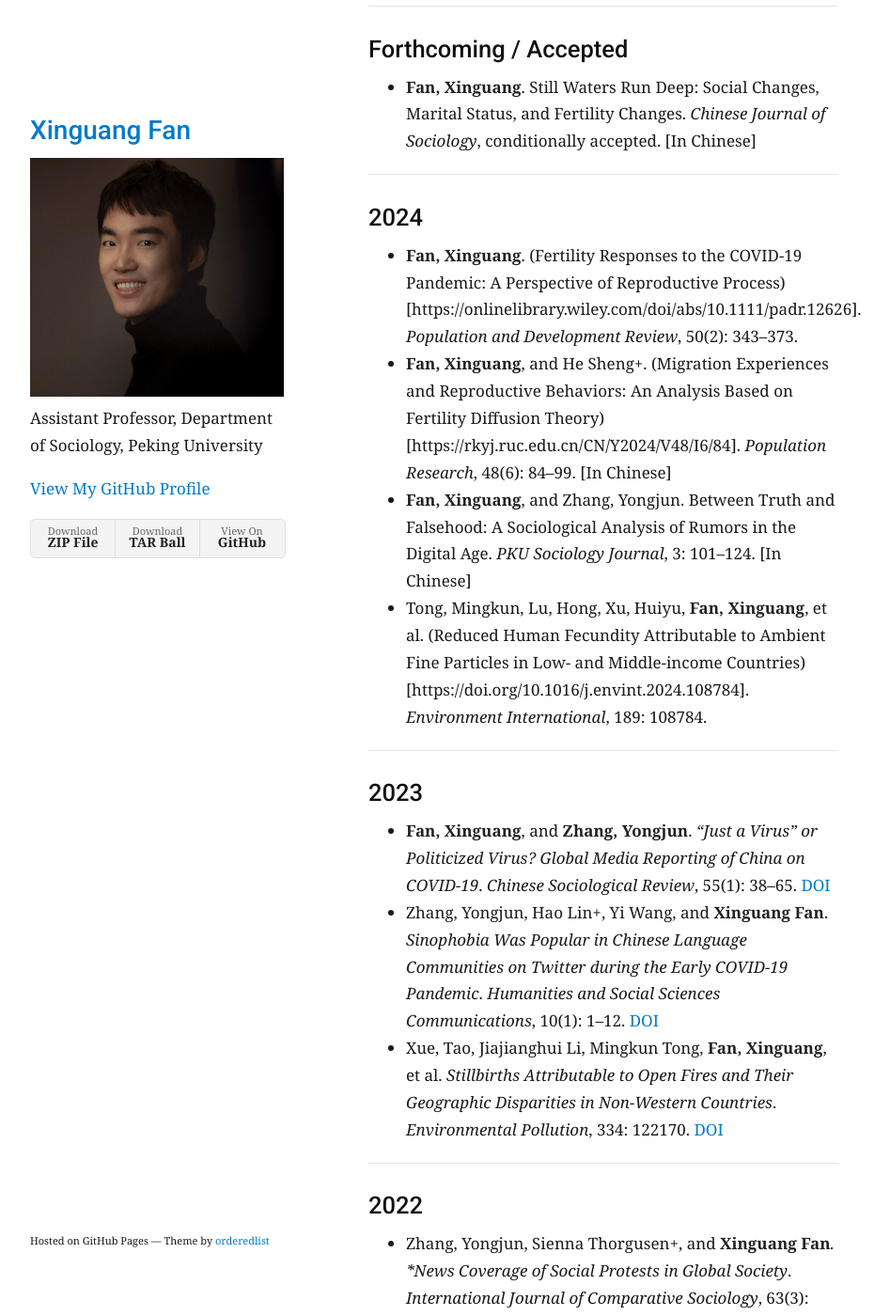
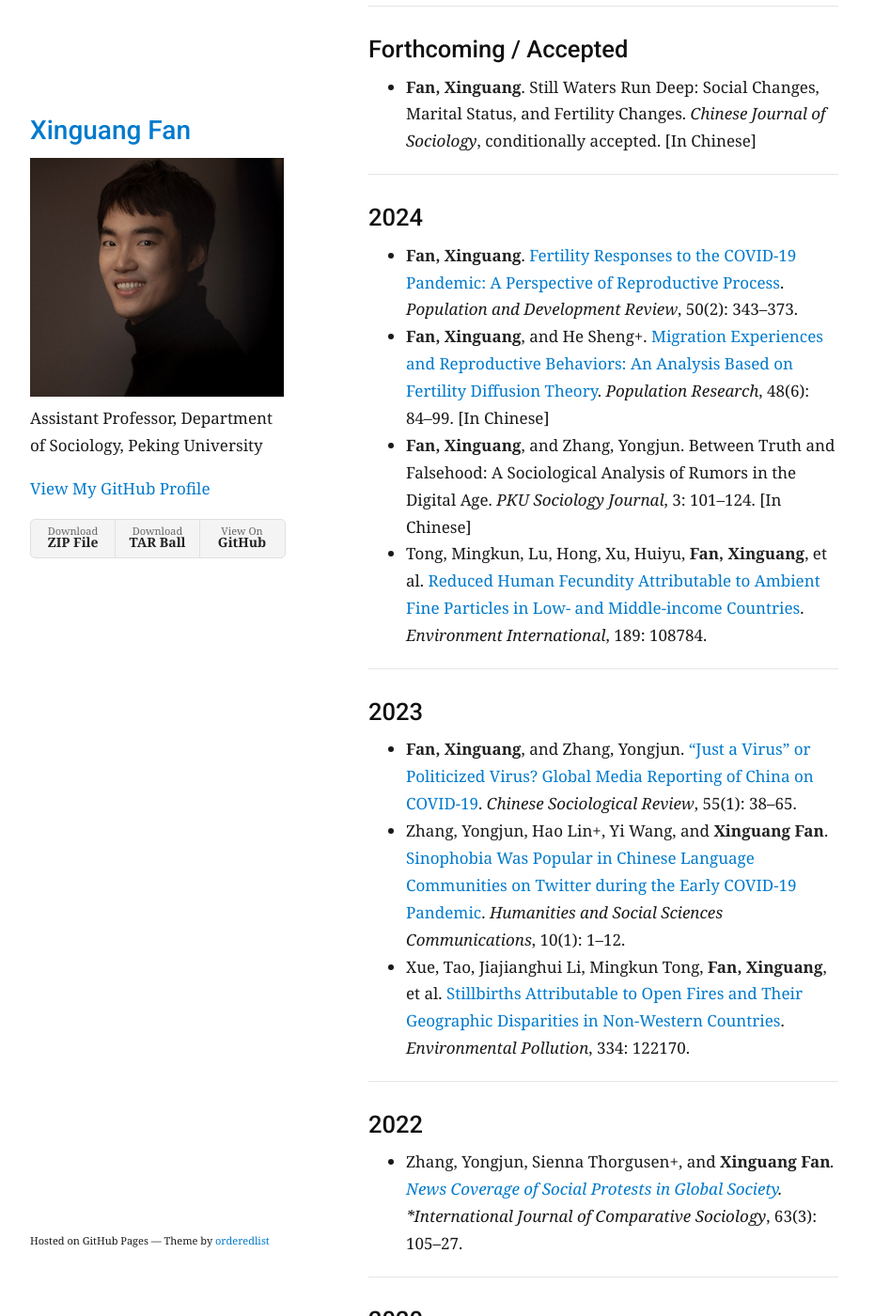
Before and after one commit to xinguang-fan/xinguang-fan.github.io, a Jekyll site: the page built from research.md, in a window 1280 px wide and 1400 px high, scrolled down 849 px. Shown: the whole window at 94% size, without its empty margins (178-1125 px from the left). Built offline with Jekyll 4.4.1, drawn with Linux system fonts in a browser that asks for light colours; some of the changed text lies outside the part shown.

Commit message:
Update research.md

```diff
--- a/research.md
+++ b/research.md
@@ -32,37 +32,37 @@ The Commercial Press, under contract. [In Chinese]
 
 ## 2024
 
-- **Fan, Xinguang**. (Fertility Responses to the COVID-19 Pandemic: A Perspective of Reproductive Process)[https://onlinelibrary.wiley.com/doi/abs/10.1111/padr.12626]. *Population and Development Review*, 50(2): 343–373.
-- **Fan, Xinguang**, and He Sheng+. (Migration Experiences and Reproductive Behaviors: An Analysis Based on Fertility Diffusion Theory)[https://rkyj.ruc.edu.cn/CN/Y2024/V48/I6/84]. *Population Research*, 48(6): 84–99. [In Chinese]
+- **Fan, Xinguang**. [Fertility Responses to the COVID-19 Pandemic: A Perspective of Reproductive Process](https://onlinelibrary.wiley.com/doi/abs/10.1111/padr.12626). *Population and Development Review*, 50(2): 343–373.
+- **Fan, Xinguang**, and He Sheng+. [Migration Experiences and Reproductive Behaviors: An Analysis Based on Fertility Diffusion Theory](https://rkyj.ruc.edu.cn/CN/Y2024/V48/I6/84). *Population Research*, 48(6): 84–99. [In Chinese]
 - **Fan, Xinguang**, and Zhang, Yongjun. Between Truth and Falsehood: A Sociological Analysis of Rumors in the Digital Age. *PKU Sociology Journal*, 3: 101–124. [In Chinese]
-- Tong, Mingkun, Lu, Hong, Xu, Huiyu, **Fan, Xinguang**, et al. (Reduced Human Fecundity Attributable to Ambient Fine Particles in Low- and Middle-income Countries)[https://doi.org/10.1016/j.envint.2024.108784]. *Environment International*, 189: 108784.
+- Tong, Mingkun, Lu, Hong, Xu, Huiyu, **Fan, Xinguang**, et al. [Reduced Human Fecundity Attributable to Ambient Fine Particles in Low- and Middle-income Countries](https://doi.org/10.1016/j.envint.2024.108784). *Environment International*, 189: 108784.
 
 ---
 
 ## 2023
 
-- **Fan, Xinguang**, and **Zhang, Yongjun**. *“Just a Virus” or Politicized Virus? Global Media Reporting of China on COVID-19*. *Chinese Sociological Review*, 55(1): 38–65. [DOI](https://doi.org/10.1080/21620555.2022.2116308)
-- Zhang, Yongjun, Hao Lin+, Yi Wang, and **Xinguang Fan**. *Sinophobia Was Popular in Chinese Language Communities on Twitter during the Early COVID-19 Pandemic*. *Humanities and Social Sciences Communications*, 10(1): 1–12. [DOI](https://doi.org/10.1057/s41599-023-01959-6)
-- Xue, Tao, Jiajianghui Li, Mingkun Tong, **Fan, Xinguang**, et al. *Stillbirths Attributable to Open Fires and Their Geographic Disparities in Non-Western Countries*. *Environmental Pollution*, 334: 122170. [DOI](https://doi.org/10.1016/j.envpol.2023.122170)
+- **Fan, Xinguang**, and Zhang, Yongjun. [“Just a Virus” or Politicized Virus? Global Media Reporting of China on COVID-19](https://doi.org/10.1080/21620555.2022.2116308). *Chinese Sociological Review*, 55(1): 38–65.
+- Zhang, Yongjun, Hao Lin+, Yi Wang, and **Xinguang Fan**. [Sinophobia Was Popular in Chinese Language Communities on Twitter during the Early COVID-19 Pandemic](https://doi.org/10.1057/s41599-023-01959-6). *Humanities and Social Sciences Communications*, 10(1): 1–12.
+- Xue, Tao, Jiajianghui Li, Mingkun Tong, **Fan, Xinguang**, et al. [Stillbirths Attributable to Open Fires and Their Geographic Disparities in Non-Western Countries](https://doi.org/10.1016/j.envpol.2023.122170). *Environmental Pollution*, 334: 122170.
 
 ---
 
 ## 2022
 
-- Zhang, Yongjun, Sienna Thorgusen+, and **Xinguang Fan***. *News Coverage of Social Protests in Global Society*. *International Journal of Comparative Sociology*, 63(3): 105–27. [DOI](https://doi.org/10.1177/00207152221085601)
+- Zhang, Yongjun, Sienna Thorgusen+, and **Xinguang Fan***. [News Coverage of Social Protests in Global Society](https://doi.org/10.1177/00207152221085601). *International Journal of Comparative Sociology*, 63(3): 105–27.
 
 ---
 
 ## 2020
 
-- **Fan, Xinguang**, and **Maria Vignau Loria+**. *Intimate Partner Violence and Contraceptive Use in Developing Countries: How Does the Relationship Depend on Context?* *Demographic Research*, 42: 293–342. [DOI](https://doi.org/10.4054/DemRes.2020.42.10)
+- **Fan, Xinguang**, and Maria Vignau Loria+. [Intimate Partner Violence and Contraceptive Use in Developing Countries: How Does the Relationship Depend on Context?](https://doi.org/10.4054/DemRes.2020.42.10) *Demographic Research*, 42: 293–342.
   _IPUMS Global Health Research Award_, University of Minnesota, 2021
 
 ---
 
 ## 2019
 
-- **Fan, Xinguang**. *Discrimination Experience, Family Relations, and Generalized Trust in China*. *Social Science Research*, 77: 115–129. [DOI](https://doi.org/10.1016/j.ssresearch.2018.10.009)
+- **Fan, Xinguang**. [Discrimination Experience, Family Relations, and Generalized Trust in China](https://doi.org/10.1016/j.ssresearch.2018.10.009). *Social Science Research*, 77: 115–129.
 
 ---
 
```
